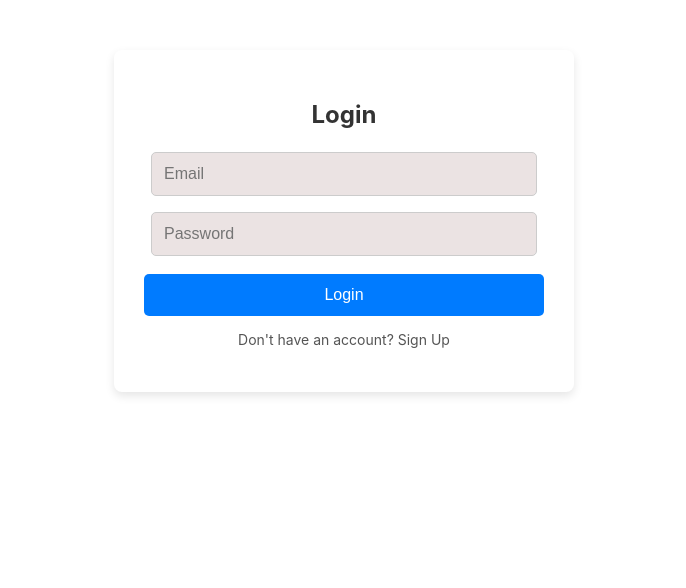
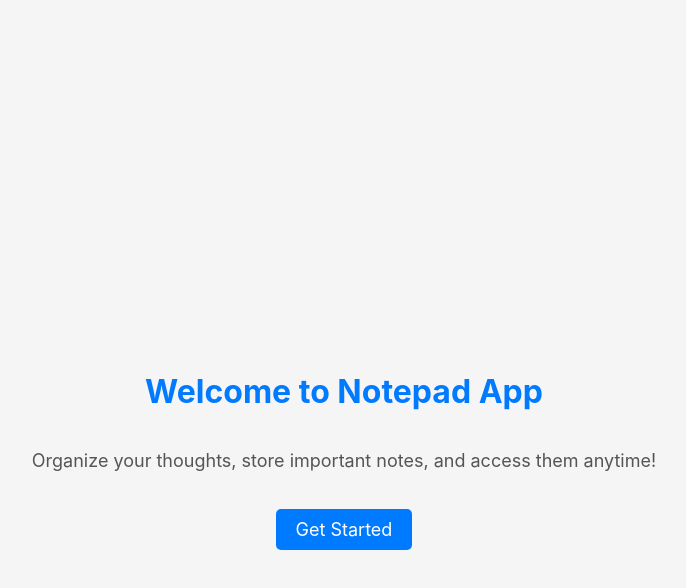
Before and after one commit to yadukanha2405/mca-project-notepad, a React (Create React App) app: page / in a window 1280 px wide. Before the commit this address led to /auth. Shown: the top 588 px of the page, without its empty margins (296-982 px from the left). Built offline with nearby package versions, Linux system fonts and the light colour scheme; no server answers.

Commit message:
Updated version2

```diff
--- a/src/App.js
+++ b/src/App.js
@@ -1,10 +1,10 @@
-
 import React, { useState, useEffect } from "react";
 import { BrowserRouter as Router, Routes, Route } from "react-router-dom";
 import { AuthProvider } from "./components/context/AuthContext";
 import PrivateRoute from "./components/pages/PrivateRoute";
 import { nanoid } from "nanoid";
 import Auth from "./components/pages/Auth";
+import Home from "./components/Home/Home";
 import Notelist from "./components/Notelist/Notelist";
 import Search from "./components/Search/Search";
 import CategoryFilter from "./components/CategoryFilter/CategoryFilter";
@@ -71,15 +71,12 @@ export default function App() {
 
   // Handle category deletion
   const handleDeleteCategory = (category) => {
-    // Prevent deletion of "General"
-    if (category === "General") return;
+    if (category === "General") return; // Prevent deletion of "General"
 
-    // Remove notes under the deleted category
     const updatedNotes = list.filter((note) => note.category !== category);
     setList(updatedNotes);
     localStorage.setItem("notes", JSON.stringify(updatedNotes));
 
-    // Update category list
     const updatedCategories = categories.filter((cat) => cat !== category);
     setCategories(updatedCategories);
   };
@@ -88,9 +85,10 @@ export default function App() {
     <AuthProvider>
       <Router>
         <Routes>
+          <Route path="/" element={<Home />} /> {/* Home Page */}
           <Route path="/auth" element={<Auth />} />
           <Route
-            path="/"
+            path="/notepad"
             element={
               <PrivateRoute>
                 <div className="App">
--- /dev/null
+++ b/src/components/Home/Home.js
@@ -0,0 +1,17 @@
+import React from "react";
+import { Link } from "react-router-dom";
+import "./home.css";
+
+const Home = () => {
+  return (
+    <div className="home-container">
+      <h1>Welcome to Notepad App</h1>
+      <p>
+        Organize your thoughts, store important notes, and access them anytime!
+      </p>
+      <Link to="/auth" className="get-started-btn">Get Started</Link>
+    </div>
+  );
+};
+
+export default Home;
--- /dev/null
+++ b/src/components/Home/home.css
@@ -0,0 +1,35 @@
+/* home.css */
+.home-container {
+    text-align: center;
+    padding: 50px;
+    background-color: #f5f5f5;
+    height: 100vh;
+    display: flex;
+    flex-direction: column;
+    justify-content: center;
+    align-items: center;
+  }
+
+  h1 {
+    color: #007bff;
+  }
+
+  p {
+    font-size: 18px;
+    color: #555;
+  }
+
+  .get-started-btn {
+    margin-top: 20px;
+    padding: 10px 20px;
+    font-size: 18px;
+    background-color: #007bff;
+    color: white;
+    text-decoration: none;
+    border-radius: 5px;
+    transition: 0.3s;
+  }
+
+  .get-started-btn:hover {
+    background-color: #0056b3;
+  }
--- a/src/components/pages/Auth.js
+++ b/src/components/pages/Auth.js
@@ -13,14 +13,14 @@ const Auth = () => {
 
   const handleSubmit = async (e) => {
     e.preventDefault();
-    setError("Invalid email or password. Please try again.");
+    setError("");
     try {
       if (isSignup) {
         await signup(email, password);
       } else {
         await login(email, password);
       }
-      navigate("/"); // Redirect to home page after successful login/signup
+      navigate("/notepad"); // Redirect to main page after successful login/signup
     } catch (err) {
       setError(err.message);
     }
```
